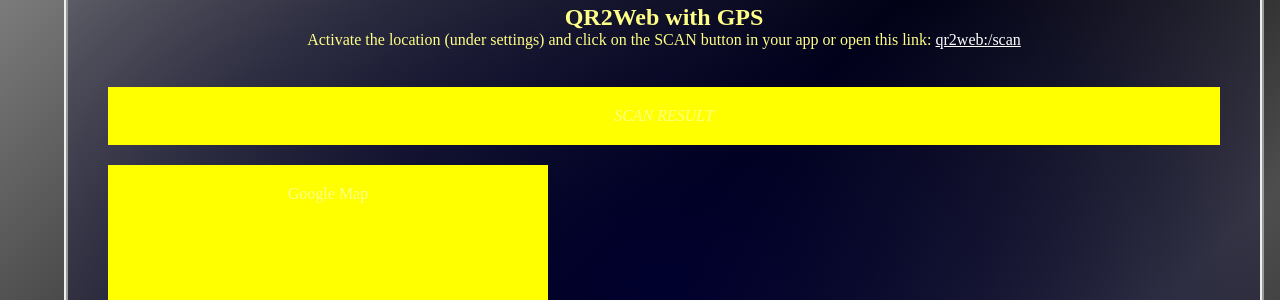
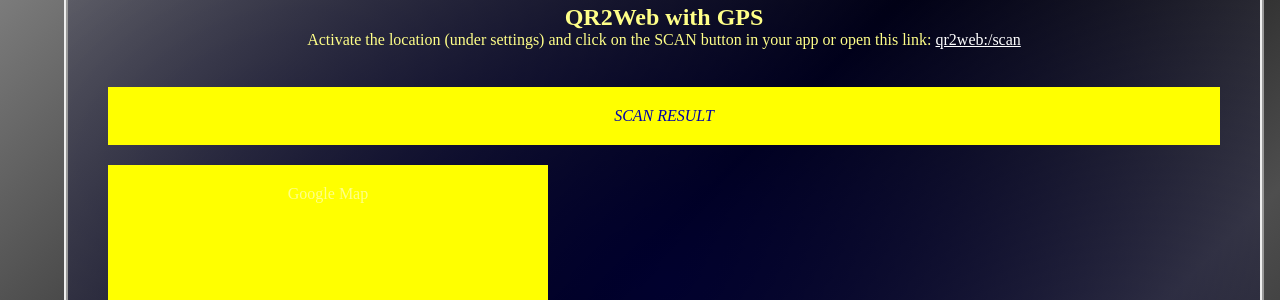
Before and after one commit to Adrianotiger/qr2web, a Jekyll site: the page built from demos/example5.html, in a window 1280 px wide. Shown: the part 190-490 px from the top of the page. Built offline with Jekyll 4.4.1, drawn with Linux system fonts in a browser that asks for light colours.

Commit message:
update map example

```diff
--- a/demos/example1.html
+++ b/demos/example1.html
@@ -14,5 +14,5 @@ function onQR2WebCodeScan(barcode)
     Click on the SCAN button in your app
     or open this link: <a href="qr2web:/scan">qr2web:/scan</a>
     <br>
-    <div id="scanResult" style="background-color:yellow;padding:20px;margin:20px;"><i>SCAN RESULT</i></div>
+    <div id="scanResult" style="background-color:yellow;color:#00d;padding:20px;margin:20px;"><i>SCAN RESULT</i></div>
 </div>
--- a/demos/example5.html
+++ b/demos/example5.html
@@ -24,7 +24,7 @@ title: QR2Web with GPS
   Activate the location (under settings) and click on the SCAN button in your app
   or open this link: <a href="qr2web:/scan">qr2web:/scan</a>
   <br><br>
-  <div id="scanResult" style="background-color:yellow"><i>SCAN RESULT</i></div>
+  <div id="scanResult" style="background-color:yellow;color:#00a;"><i>SCAN RESULT</i></div>
 
   <div id="map" style="width:400px;height:400px;background:yellow;max-width:100vw;">Google Map</div>
   <script>
```
Also changed, not shown: other parts of demos/example5.html (+2 -1 lines).
